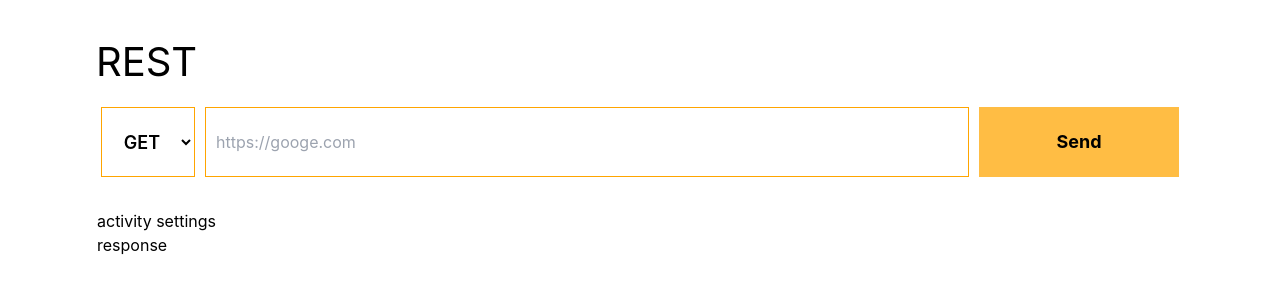
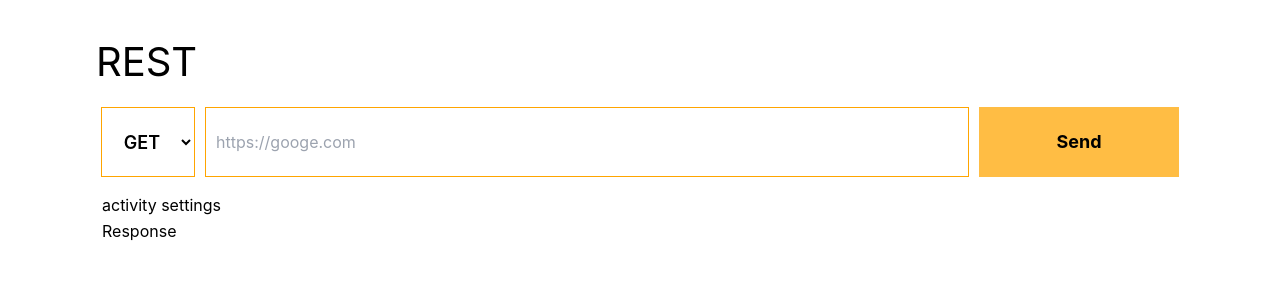
Before and after one commit to theurbandev/Resting, a Next.js app: page / in a window 1280 px wide. Shown: the top 300 px of the page. Built offline with nearby package versions, Linux system fonts and the light colour scheme.

Commit message:
refactored components

```diff
--- a/pages/components/activity.tsx
+++ b/pages/components/activity.tsx
@@ -2,10 +2,12 @@ import styles from "./../../styles/activity.module.css";
 
 export const Activity = () => {
   return (
-    <div className={`flex flex-col ${styles.activity}`}>
+    <div className={`flex flex-col h-full ${styles.activity}`}>
       <div className={`${styles.activitySettings}`}>activity settings</div>
 
-      <div className={`${styles.response}`}>response</div>
+      <div className={`${styles.activityResponse}`}>
+        <h1>Response</h1>
+      </div>
     </div>
   );
 };
--- a/pages/index.tsx
+++ b/pages/index.tsx
@@ -14,15 +14,9 @@ const Home: NextPage = () => {
       </Head>
 
       <main className={styles.main}>
-        <nav>
-          <h1 className={styles.logo}>REST</h1>
-        </nav>
-        <section className={styles.toolbar}>
-          <Toolbar />
-        </section>
-        <section>
-          <Activity />
-        </section>
+        <h1 className={styles.logo}>REST</h1>
+        <Toolbar />
+        <Activity />
       </main>
     </div>
   );
--- a/styles/Home.module.css
+++ b/styles/Home.module.css
@@ -8,8 +8,6 @@
   flex: 1;
   display: flex;
   flex-direction: column;
-  /* justify-content: center; */
-  /* align-items: center; */
 }
 
 @media (prefers-color-scheme: dark) {
@@ -28,12 +26,10 @@
 /* NAV */
 .logo {
   font-size: 2.5rem;
-  /* margin-bottom: 2rem; */
   text-align: left;
 }
 
 /* TOOLBAR */
 .toolbar {
-  width: 100%;
   height: 100px;
 }
--- a/styles/activity.module.css
+++ b/styles/activity.module.css
@@ -1,5 +1,11 @@
 .activity {
+  margin: 0px 5px;
+}
+
+.activitySettings {
   border: solid 1px white;
-  height: 100vh;
-  margin-top: 1rem;
 }
+
+.activityResponse {
+  border: solid 1px white;
+}
--- a/styles/toolbar.module.css
+++ b/styles/toolbar.module.css
@@ -6,7 +6,7 @@
 
 .toolbar {
   padding: 15px 0px;
-  height: 100%;
+  height: 100px;
 }
 
 .toolbar * {
```
